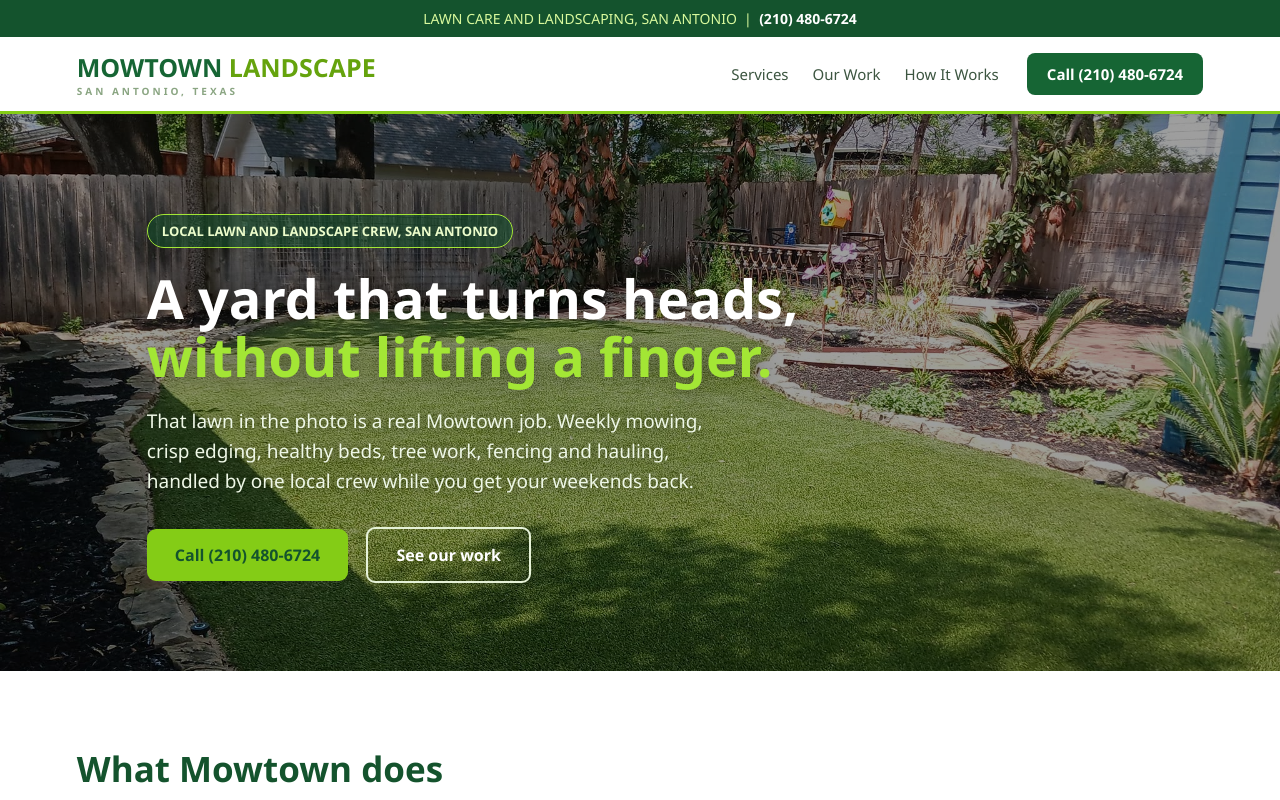
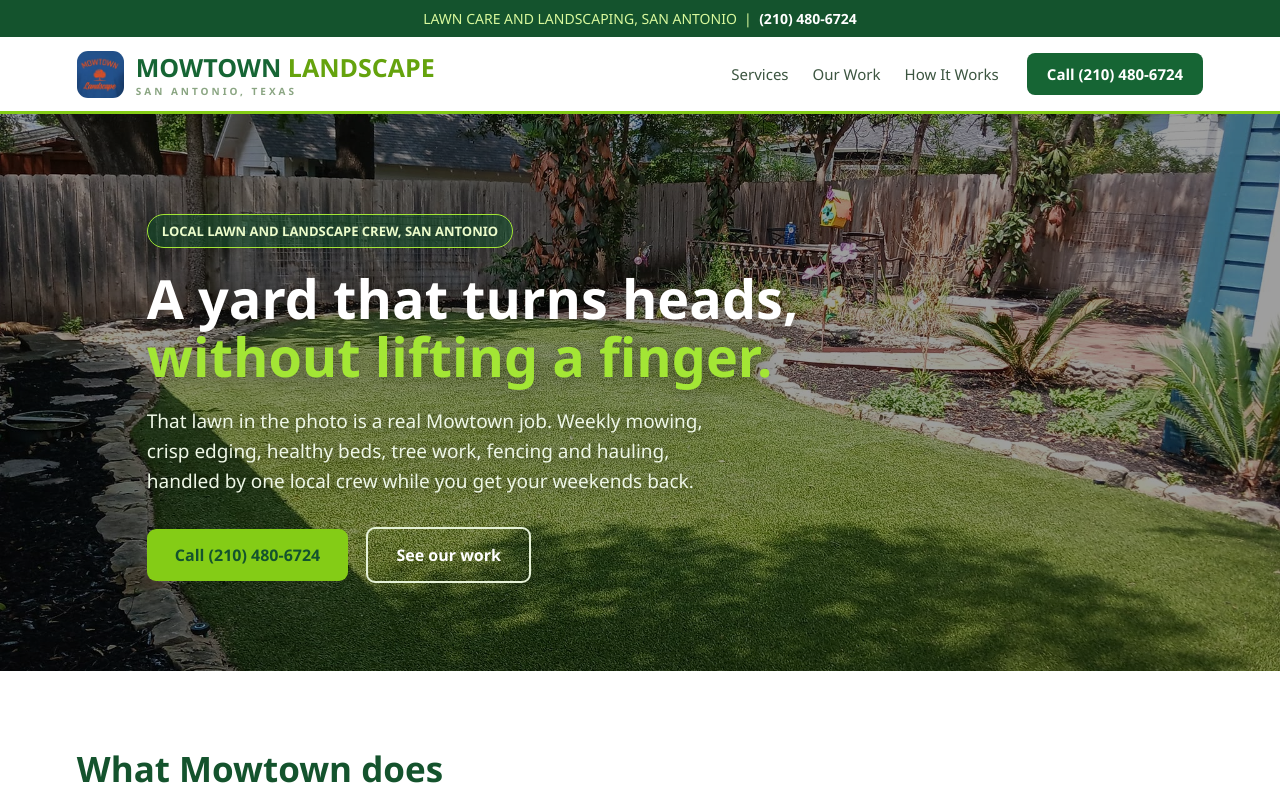
Before and after one commit to hassanzahhid00/business-mockups, a plain HTML site: page mowtown-landscape-san-antonio.html in a window 1280 px wide. Shown: the top 800 px of the page. Drawn offline with Linux system fonts and the light colour scheme.

Commit message:
Mowtown: add real logo from their Facebook page, add sod and sprinkler services from their page

```diff
--- a/mowtown-landscape-san-antonio.html
+++ b/mowtown-landscape-san-antonio.html
@@ -12,7 +12,8 @@
   .topbar{background:var(--deep);color:#d9f99d;text-align:center;padding:9px 12px;font-size:14px}
   .topbar b{color:#fff}
   header{position:sticky;top:0;z-index:50;display:flex;justify-content:space-between;align-items:center;padding:13px 6%;background:rgba(255,255,255,.97);border-bottom:3px solid var(--lime)}
-  .logo{font-size:25px;font-weight:800;color:var(--mid)}
+  .logo{font-size:25px;font-weight:800;color:var(--mid);display:flex;align-items:center;gap:12px}
+  .logo img{width:47px;height:47px;border-radius:11px;flex:none}
   .logo span{color:#65a30d}
   .logo small{display:block;font-size:10px;font-weight:700;color:#8aa582;letter-spacing:3px}
   nav a{color:#3c5540;text-decoration:none;margin-left:24px;font-size:15px}
@@ -81,7 +82,7 @@
 <body>
 <div class="topbar">LAWN CARE AND LANDSCAPING, SAN ANTONIO &nbsp;|&nbsp; <b>(210) 480-6724</b></div>
 <header>
-  <div class="logo">MOWTOWN <span>LANDSCAPE</span><small>SAN ANTONIO, TEXAS</small></div>
+  <div class="logo"><img src="https://raw.githubusercontent.com/hassanzahhid00/business-mockups/main/assets/mowtown/logo.jpg" alt="Mowtown Landscape logo"><div>MOWTOWN <span>LANDSCAPE</span><small>SAN ANTONIO, TEXAS</small></div></div>
   <nav>
     <a href="#services">Services</a><a href="#work">Our Work</a><a href="#how">How It Works</a>
     <a href="#contact" class="callbtn">Call (210) 480-6724</a>
@@ -112,6 +113,8 @@
       <div class="card reveal"><h3>Tree Service</h3><p>Trimming and tree work handled safely, with the mess hauled away when we are done.</p></div>
       <div class="card reveal"><h3>Private Fencing</h3><p>Privacy fencing that gives your yard its own space, built straight and built to last.</p></div>
       <div class="card reveal"><h3>Hauling</h3><p>Yard waste, storm debris and the pile in the corner you keep meaning to deal with. Gone.</p></div>
+      <div class="card reveal"><h3>Sod and Turf Installation</h3><p>Fresh sod and turf laid properly, for lawns that need a restart instead of another season of patches.</p></div>
+      <div class="card reveal"><h3>Sprinklers and Aeration</h3><p>Sprinkler system work and lawn aeration, so the water and air your grass needs actually reach the roots.</p></div>
     </div>
   </div>
 </section>
```
Also changed, not shown: assets/mowtown/logo.jpg (added).
